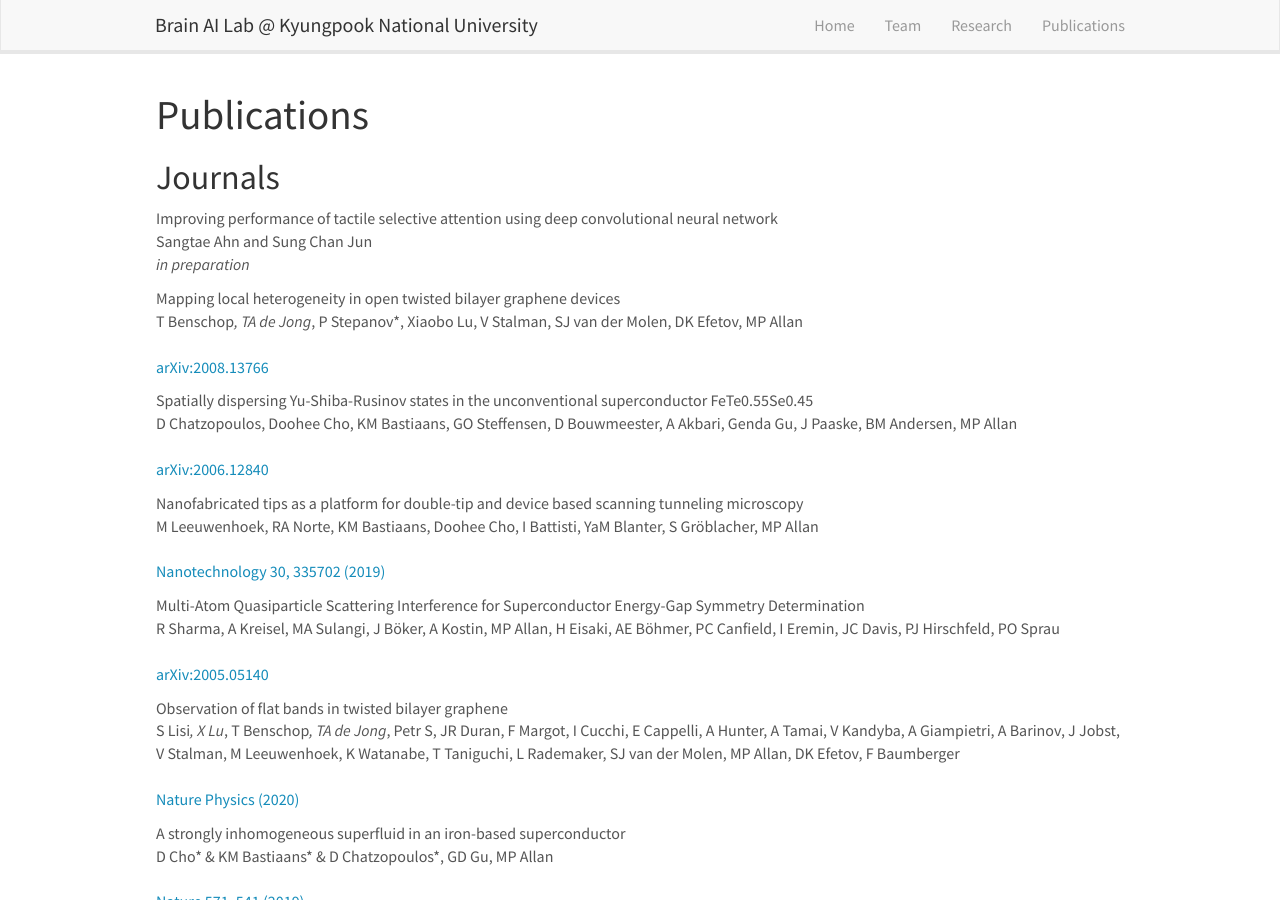
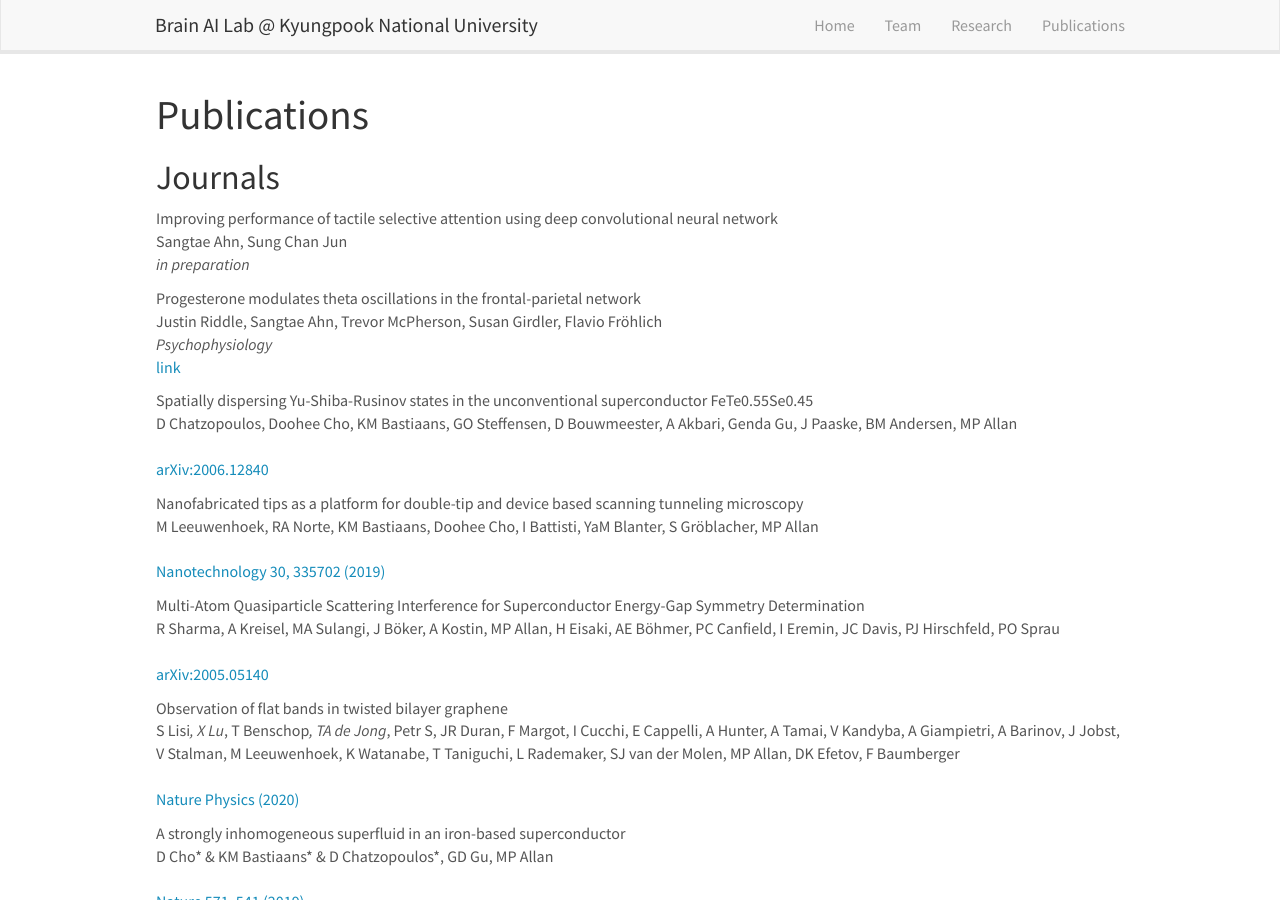
Before and after one commit to KNU-BrainAI/knu-brainai.github.io, a Jekyll site: the page built from _pages/publications.md, in a window 1280 px wide and 900 px high. Built offline with Jekyll 4.4.1, drawn with Linux system fonts in a browser that asks for light colours; nearby versions of some CDN libraries.

Commit message:
Update publist.yml

```diff
--- a/_data/publist.yml
+++ b/_data/publist.yml
@@ -1,7 +1,7 @@
 - title: "Improving performance of tactile selective attention using deep convolutional neural network"
   image:
   description:
-  authors: Sangtae Ahn and Sung Chan Jun
+  authors: Sangtae Ahn, Sung Chan Jun
   journal: in preparation
   link:
     url:
@@ -9,14 +9,15 @@
   highlight: 0
   news2:
 
-- title: "Mapping local heterogeneity in open twisted bilayer graphene devices"
-  image: TBG_SL.png
-  description: Why is there so much variation in TBG devices? And are open devices more disordered than encapsulated ones? We introduce a new method to continuously map inhomogeneities of a moiré lattice and apply it to open-device TBG to show that twist angle variation is small over areas of hundreds of nm.
-  authors: T Benschop*, TA de Jong*, P Stepanov*, Xiaobo Lu, V Stalman, SJ van der Molen, DK Efetov, MP Allan
+- title: "Progesterone modulates theta oscillations in the frontal-parietal network"
+  image:
+  description:
+  authors: Justin Riddle, Sangtae Ahn, Trevor McPherson, Susan Girdler, Flavio Fröhlich
+  journal: Psychophysiology
   link:
-    url: https://arxiv.org/abs/2008.13766
-    display:  arXiv:2008.13766
-  highlight: 1
+    url: http://onlinelibrary.wiley.com/doi/full/10.1111/psyp.13632
+    display:  link
+  highlight: 0
   news2:
 
 - title: "Spatially dispersing Yu-Shiba-Rusinov states in the unconventional superconductor FeTe0.55Se0.45"
```
